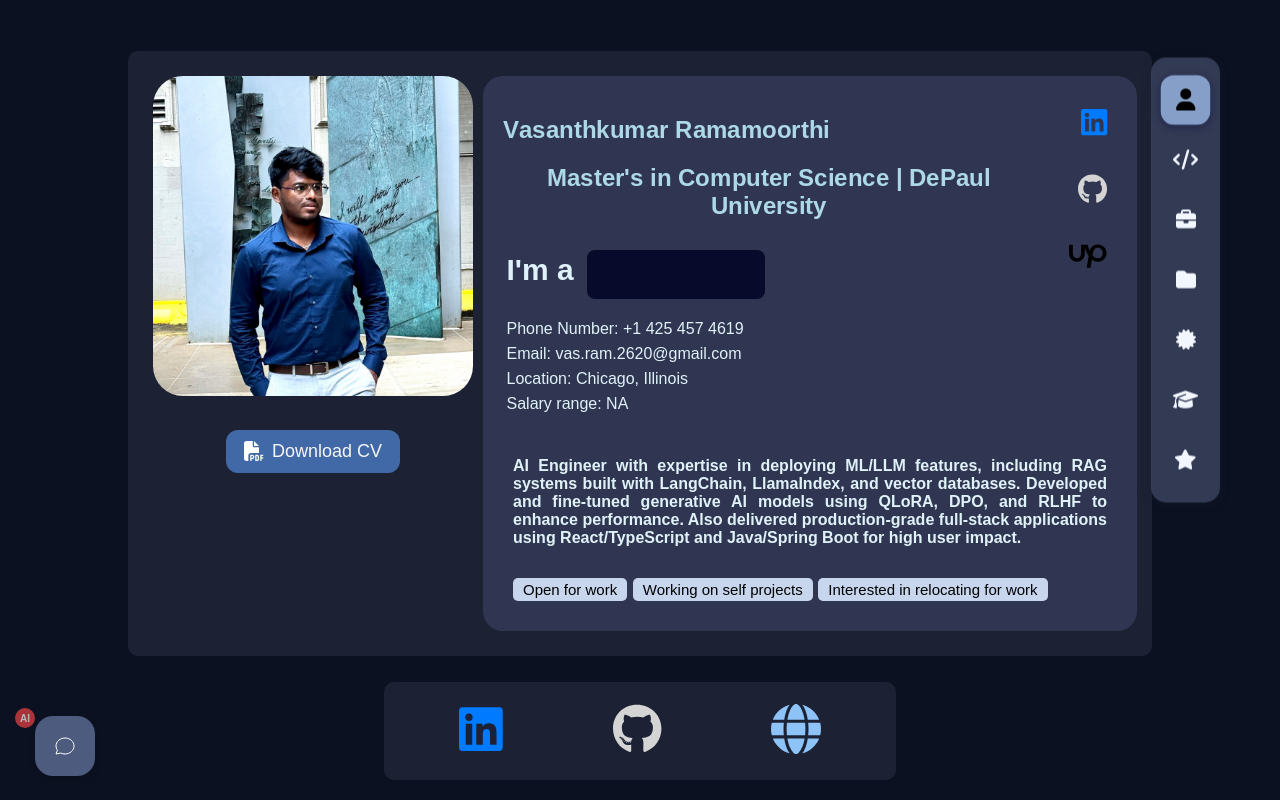
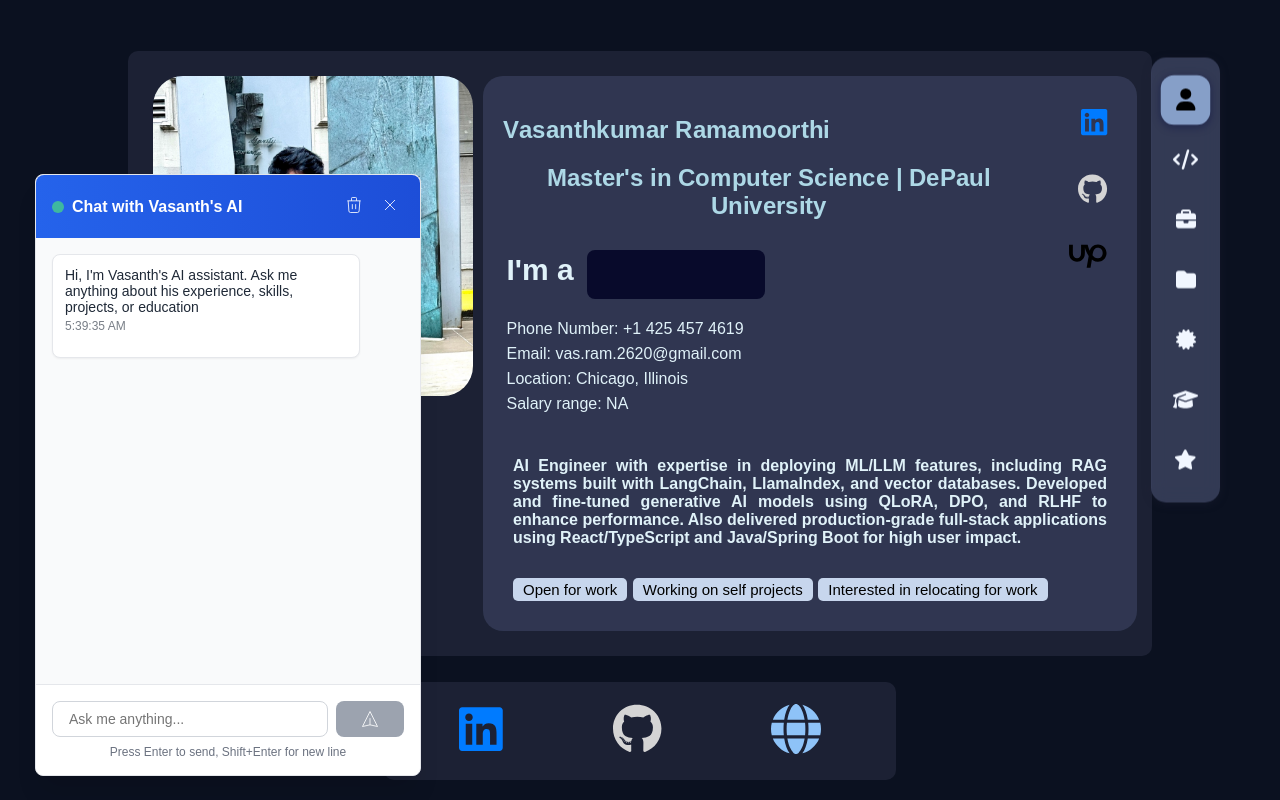
Before and after one commit to Vasanthkumar262000/Angular_my_portfolio_project, an Angular app: page / in a window 1280 px wide. Shown: the top 800 px of the page. Built offline with nearby package versions, Linux system fonts and the light colour scheme; some icons are missing.

Commit message:
Latest Chat bot integration update

```diff
--- a/src/app/components/chatbot.component.ts
+++ b/src/app/components/chatbot.component.ts
@@ -23,10 +23,10 @@ export class ChatbotComponent implements OnInit, AfterViewChecked {
   @ViewChild('messagesEnd', { static: false }) messagesEndRef!: ElementRef;
   @ViewChild('inputRef', { static: false }) inputRef!: ElementRef<HTMLInputElement>;
 
-  isOpen = false;
+  isOpen = true;
   messages: Message[] = [
     {
-      text: "Hi! I'm Vasanth's AI assistant. Ask me anything about his experience, skills, projects, or education!",
+      text: "Hi, I'm Vasanth's AI assistant. Ask me anything about his experience, skills, projects, or education",
       sender: 'bot',
       timestamp: new Date(),
     },
@@ -125,7 +125,7 @@ export class ChatbotComponent implements OnInit, AfterViewChecked {
   clearChat(): void {
     this.messages = [
       {
-        text: "Hi! I'm Vasanth's AI assistant. Ask me anything about his experience, skills, projects, or education!",
+        text: "Hi, I'm Vasanth's AI assistant. Ask me anything about his experience, skills, projects, or education",
         sender: 'bot',
         timestamp: new Date(),
       },
```
